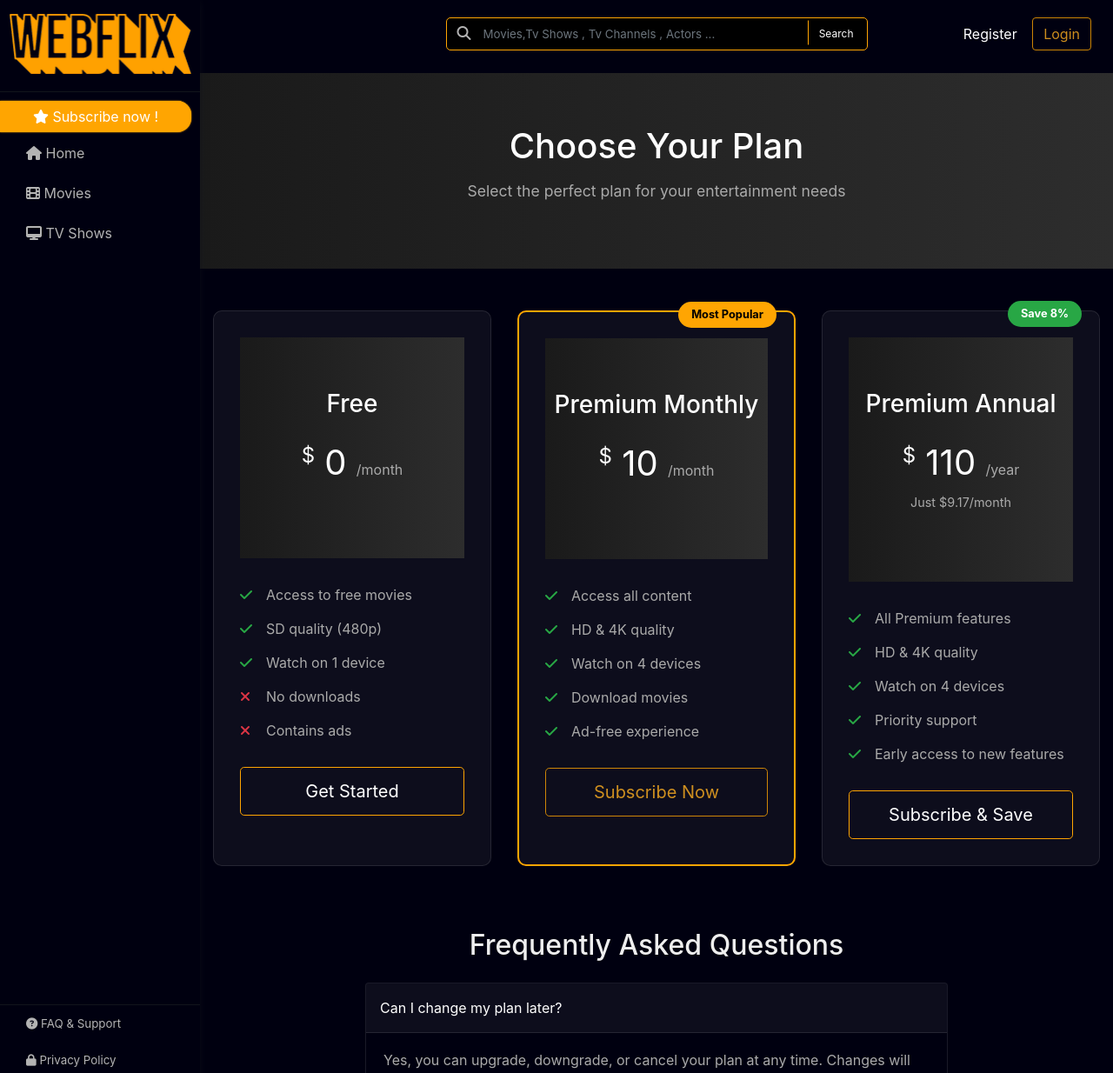
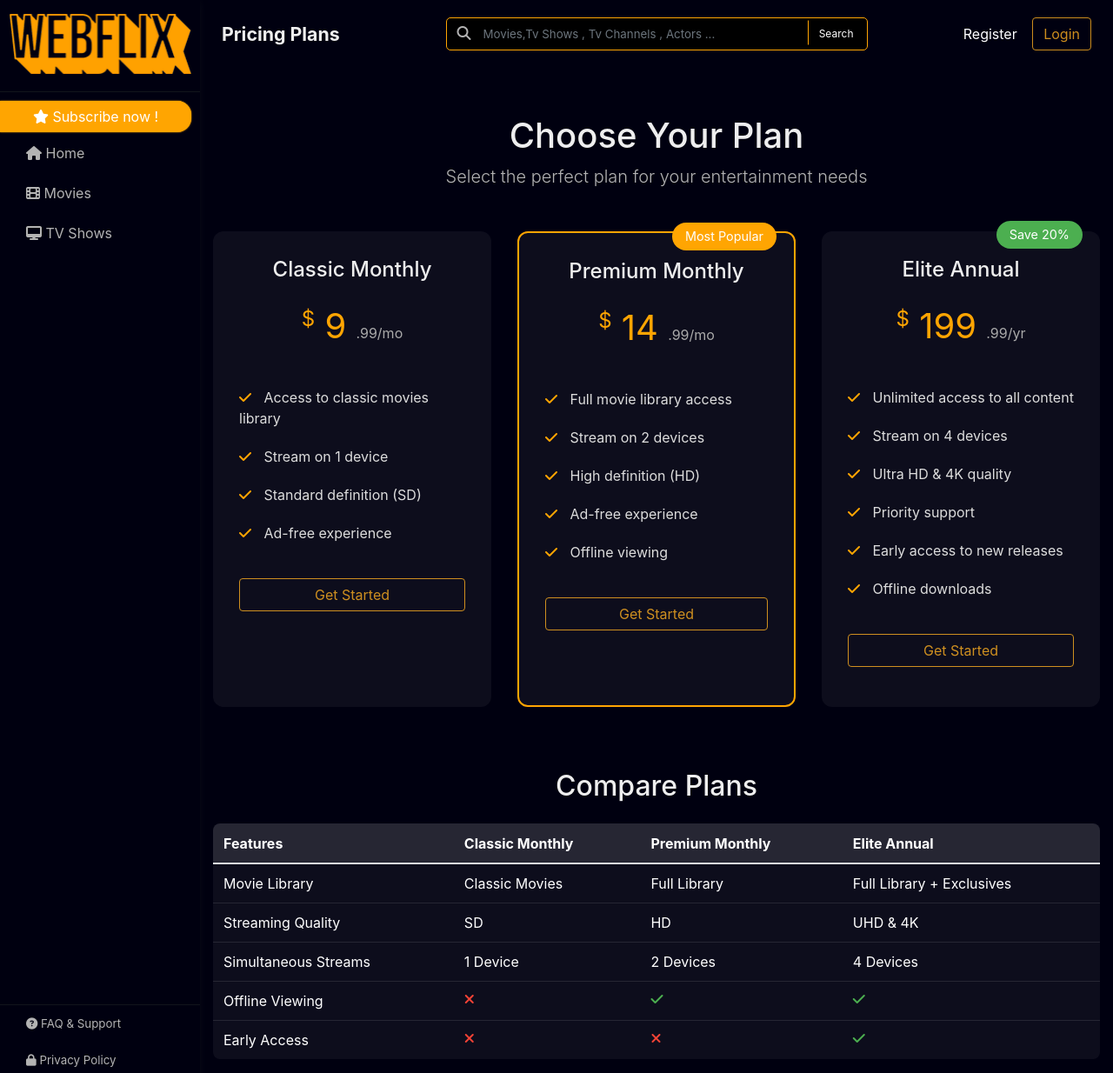
Before and after one commit to manjurulhoque/django-webflix, a Django app: template templates/pages/pricing.html in a window 1280 px wide. Shown: the top 1234 px of the page at 87% size. Run offline with Django 3.2, Linux system fonts and the light colour scheme; the template is opened without the code that fills it: most values are stand-ins (such as "Sample title", 1, 10 or a date in 2020); some libraries are stand-ins or nearby versions.

Commit message:
feat: subscribe to plan and store information from stripe

```diff
--- a/core/urls.py
+++ b/core/urls.py
@@ -9,4 +9,8 @@ urlpatterns = [
     path('privacy-policy/', views.privacy_policy, name='privacy_policy'),
     path('refund-policy/', views.refund_policy, name='refund_policy'),
     path('pricing/', views.pricing, name='pricing'),
+
+    path('checkout/', views.checkout, name='checkout'),
+    path('checkout/success/', views.checkout_success, name='checkout_success'),
+    path('checkout/canceled/', views.checkout_canceled, name='checkout_canceled'),
 ]
--- a/static/css/pricing.css
+++ b/static/css/pricing.css
@@ -1,27 +1,10 @@
-.pricing-header {
-    text-align: center;
-    padding: 60px 0;
-    background: linear-gradient(to right, #1a1a1a, #2d2d2d);
-}
-
-.pricing-header h1 {
-    color: #fff;
-    margin-bottom: 15px;
-}
-
-.pricing-header p {
-    color: #aaa;
-    font-size: 1.1rem;
-}
-
 .pricing-card {
     background: rgba(255,255,255,0.05);
-    border-radius: 10px;
+    border-radius: 12px;
     padding: 30px;
-    height: 100%;
     position: relative;
     transition: transform 0.3s;
-    border: 1px solid rgba(255,255,255,0.1);
+    height: 100%;
 }
 
 .pricing-card:hover {
@@ -37,34 +20,36 @@
     top: -12px;
     right: 20px;
     background: #ffa502;
-    color: #000;
+    color: #fff;
     padding: 5px 15px;
     border-radius: 20px;
-    font-size: 0.8rem;
-    font-weight: bold;
+    font-size: 0.9rem;
 }
 
 .savings-badge {
     position: absolute;
     top: -12px;
     right: 20px;
-    background: #28a745;
+    background: #4CAF50;
     color: #fff;
     padding: 5px 15px;
     border-radius: 20px;
-    font-size: 0.8rem;
-    font-weight: bold;
+    font-size: 0.9rem;
+}
+
+.pricing-header {
+    text-align: center;
+    margin-bottom: 30px;
 }
 
 .pricing-header h3 {
-    color: #fff;
     margin-bottom: 20px;
+    font-size: 1.5rem;
 }
 
 .price {
     font-size: 2.5rem;
-    color: #fff;
-    margin-bottom: 20px;
+    color: #ffa502;
 }
 
 .currency {
@@ -77,17 +62,6 @@
     color: #aaa;
 }
 
-.monthly-equivalent {
-    color: #aaa;
-    font-size: 0.9rem;
-    margin-top: -15px;
-    margin-bottom: 20px;
-}
-
-.pricing-features {
-    margin: 30px 0;
-}
-
 .pricing-features ul {
     list-style: none;
     padding: 0;
@@ -95,85 +69,46 @@
 }
 
 .pricing-features li {
-    color: #aaa;
-    margin-bottom: 15px;
-    display: flex;
-    align-items: center;
+    padding: 10px 0;
+    color: #ddd;
 }
 
 .pricing-features i {
+    color: #ffa502;
     margin-right: 10px;
-    width: 20px;
 }
 
-.pricing-features .fa-check {
-    color: #28a745;
+.pricing-action {
+    margin-top: 30px;
 }
 
-.pricing-features .fa-times {
-    color: #dc3545;
+/* Comparison Table */
+.table {
+    color: #ddd;
+    background: rgba(255,255,255,0.05);
+    border-radius: 8px;
+    overflow: hidden;
 }
 
-.pricing-footer {
-    margin-top: auto;
+.table th {
+    background: rgba(255,255,255,0.1);
+    border-color: rgba(255,255,255,0.1);
 }
 
-.pricing-footer .btn {
-    width: 100%;
-    padding: 12px;
+.table td {
+    border-color: rgba(255,255,255,0.1);
 }
 
-.btn-primary {
-    /* background: #ffa502; */
-    border-color: #ffa502;
+.table i.fa-check {
+    color: #4CAF50;
 }
 
-.btn-outline-primary {
-    color: #ffa502;
-    border-color: #ffa502;
-}
-
-.btn-outline-primary:hover {
-    background: #ffa502;
-    color: #fff;
-}
-
-/* FAQ Styles */
-.pricing-faq {
-    margin-top: 80px;
-}
-
-.pricing-faq .card {
-    background: transparent;
-    border: 1px solid rgba(255,255,255,0.1);
-    margin-bottom: 10px;
-}
-
-.pricing-faq .card-header {
-    background: rgba(255,255,255,0.05);
-    border-bottom: 1px solid rgba(255,255,255,0.1);
-    padding: 0;
-}
-
-.pricing-faq .btn-link {
-    color: #fff;
-    width: 100%;
-    text-align: left;
-    padding: 15px;
-    text-decoration: none;
-}
-
-.pricing-faq .card-body {
-    color: #aaa;
-    padding: 20px;
+.table i.fa-times {
+    color: #f44336;
 }
 
 @media (max-width: 768px) {
     .pricing-card {
         margin-bottom: 30px;
     }
-
-    .price {
-        font-size: 2rem;
-    }
 }
--- a/templates/pages/pricing.html
+++ b/templates/pages/pricing.html
@@ -1,58 +1,46 @@
 {% extends 'base.html' %}
 {% load static %}
 
+{% block title %}Pricing Plans{% endblock %}
+
 {% block content %}
-<div class="pricing-header">
-    <div class="container">
+<div class="container py-5">
+    <div class="text-center mb-5">
         <h1>Choose Your Plan</h1>
-        <p>Select the perfect plan for your entertainment needs</p>
+        <p class="lead">Select the perfect plan for your entertainment needs</p>
     </div>
-</div>
 
-<div class="container py-5">
-    <div class="row justify-content-center pricing-row">
-        <!-- Free Plan -->
+    <div class="row justify-content-center">
+        <!-- Classic Monthly Plan -->
         <div class="col-lg-4 col-md-6 mb-4">
             <div class="pricing-card">
                 <div class="pricing-header">
-                    <h3>Free</h3>
+                    <h3>Classic Monthly</h3>
                     <div class="price">
                         <span class="currency">$</span>
-                        <span class="amount">0</span>
-                        <span class="period">/month</span>
+                        <span class="amount">9</span>
+                        <span class="period">.99/mo</span>
                     </div>
                 </div>
                 <div class="pricing-features">
                     <ul>
-                        <li>
-                            <i class="fas fa-check"></i>
-                            Access to free movies
-                        </li>
-                        <li>
-                            <i class="fas fa-check"></i>
-                            SD quality (480p)
-                        </li>
-                        <li>
-                            <i class="fas fa-check"></i>
-                            Watch on 1 device
-                        </li>
-                        <li>
-                            <i class="fas fa-times"></i>
-                            No downloads
-                        </li>
-                        <li>
-                            <i class="fas fa-times"></i>
-                            Contains ads
-                        </li>
+                        <li><i class="fas fa-check"></i> Access to classic movies library</li>
+                        <li><i class="fas fa-check"></i> Stream on 1 device</li>
+                        <li><i class="fas fa-check"></i> Standard definition (SD)</li>
+                        <li><i class="fas fa-check"></i> Ad-free experience</li>
                     </ul>
                 </div>
-                <div class="pricing-footer">
-                    <a href="{% url 'accounts:register' %}" class="btn btn-outline-primary btn-lg">Get Started</a>
+                <div class="pricing-action">
+                    <form action="{% url 'core:checkout' %}" method="post">
+                        {% csrf_token %}
+                        <input type="hidden" name="plan_id" value="{{ classic_plan.id }}">
+                        <button type="submit" class="btn btn-primary btn-block">Get Started</button>
+                    </form>
                 </div>
             </div>
         </div>
 
-        <!-- Monthly Plan -->
+        <!-- Premium Monthly Plan -->
         <div class="col-lg-4 col-md-6 mb-4">
             <div class="pricing-card popular">
                 <div class="popular-badge">Most Popular</div>
@@ -60,130 +48,113 @@
                     <h3>Premium Monthly</h3>
                     <div class="price">
                         <span class="currency">$</span>
-                        <span class="amount">10</span>
-                        <span class="period">/month</span>
+                        <span class="amount">14</span>
+                        <span class="period">.99/mo</span>
                     </div>
                 </div>
                 <div class="pricing-features">
                     <ul>
-                        <li>
-                            <i class="fas fa-check"></i>
-                            Access all content
-                        </li>
-                        <li>
-                            <i class="fas fa-check"></i>
-                            HD & 4K quality
-                        </li>
-                        <li>
-                            <i class="fas fa-check"></i>
-                            Watch on 4 devices
-                        </li>
-                        <li>
-                            <i class="fas fa-check"></i>
-                            Download movies
-                        </li>
-                        <li>
-                            <i class="fas fa-check"></i>
-                            Ad-free experience
-                        </li>
+                        <li><i class="fas fa-check"></i> Full movie library access</li>
+                        <li><i class="fas fa-check"></i> Stream on 2 devices</li>
+                        <li><i class="fas fa-check"></i> High definition (HD)</li>
+                        <li><i class="fas fa-check"></i> Ad-free experience</li>
+                        <li><i class="fas fa-check"></i> Offline viewing</li>
                     </ul>
                 </div>
-                <div class="pricing-footer">
-                    <a href="" class="btn btn-primary btn-lg most-popular">Subscribe Now</a>
+                <div class="pricing-action">
+                    <form action="{% url 'core:checkout' %}" method="post">
+                        {% csrf_token %}
+                        <input type="hidden" name="plan_id" value="{{ premium_plan.id }}">
+                        <button type="submit" class="btn btn-primary btn-block">Get Started</button>
+                    </form>
                 </div>
             </div>
         </div>
 
-        <!-- Annual Plan -->
+        <!-- Elite Annual Plan -->
         <div class="col-lg-4 col-md-6 mb-4">
             <div class="pricing-card">
-                <div class="savings-badge">Save 8%</div>
+                <div class="savings-badge">Save 20%</div>
                 <div class="pricing-header">
-                    <h3>Premium Annual</h3>
+                    <h3>Elite Annual</h3>
                     <div class="price">
                         <span class="currency">$</span>
-                        <span class="amount">110</span>
-                        <span class="period">/year</span>
-                    </div>
-                    <div class="monthly-equivalent">
-                        Just $9.17/month
+                        <span class="amount">199</span>
+                        <span class="period">.99/yr</span>
                     </div>
                 </div>
                 <div class="pricing-features">
                     <ul>
-                        <li>
-                            <i class="fas fa-check"></i>
-                            All Premium features
-                        </li>
-                        <li>
-                            <i class="fas fa-check"></i>
-                            HD & 4K quality
-                        </li>
-                        <li>
-                            <i class="fas fa-check"></i>
-                            Watch on 4 devices
-                        </li>
-                        <li>
-                            <i class="fas fa-check"></i>
-                            Priority support
-                        </li>
-                        <li>
-                            <i class="fas fa-check"></i>
-                            Early access to new features
-                        </li>
+                        <li><i class="fas fa-check"></i> Unlimited access to all content</li>
+                        <li><i class="fas fa-check"></i> Stream on 4 devices</li>
+                        <li><i class="fas fa-check"></i> Ultra HD & 4K quality</li>
+                        <li><i class="fas fa-check"></i> Priority support</li>
+                        <li><i class="fas fa-check"></i> Early access to new releases</li>
+                        <li><i class="fas fa-check"></i> Offline downloads</li>
                     </ul>
                 </div>
-                <div class="pricing-footer">
-                    <a href="" class="btn btn-outline-primary btn-lg">Subscribe & Save</a>
+                <div class="pricing-action">
+                    <form action="{% url 'core:checkout' %}" method="post">
+                        {% csrf_token %}
+                        <input type="hidden" name="plan_id" value="{{ elite_plan.id }}">
+                        <button type="submit" class="btn btn-primary btn-block">Get Started</button>
+                    </form>
                 </div>
             </div>
         </div>
     </div>
 
-    <!-- FAQ Section -->
-    <div class="pricing-faq mt-5">
-        <h2 class="text-center mb-4">Frequently Asked Questions</h2>
-        <div class="row justify-content-center">
-            <div class="col-lg-8">
-                <div class="accordion" id="pricingFaq">
-                    <!-- FAQ Item 1 -->
-                    <div class="card">
-                        <div class="card-header" id="faqOne">
-                            <h2 class="mb-0">
-                                <button class="btn btn-link" type="button" data-toggle="collapse" data-target="#collapseOne">
-                                    Can I change my plan later?
-                                </button>
-                            </h2>
-                        </div>
-                        <div id="collapseOne" class="collapse show" data-parent="#pricingFaq">
-                            <div class="card-body">
-                                Yes, you can upgrade, downgrade, or cancel your plan at any time. Changes will take effect at the start of your next billing cycle.
-                            </div>
-                        </div>
-                    </div>
-
-                    <!-- FAQ Item 2 -->
-                    <div class="card">
-                        <div class="card-header" id="faqTwo">
-                            <h2 class="mb-0">
-                                <button class="btn btn-link collapsed" type="button" data-toggle="collapse" data-target="#collapseTwo">
-                                    What payment methods do you accept?
-                                </button>
-                            </h2>
-                        </div>
-                        <div id="collapseTwo" class="collapse" data-parent="#pricingFaq">
-                            <div class="card-body">
-                                We accept all major credit cards, PayPal, and various local payment methods depending on your region.
-                            </div>
-                        </div>
-                    </div>
-                </div>
-            </div>
+    <!-- Features Comparison -->
+    <div class="comparison-section mt-5">
+        <h2 class="text-center mb-4">Compare Plans</h2>
+        <div class="table-responsive">
+            <table class="table">
+                <thead>
+                    <tr>
+                        <th>Features</th>
+                        <th>Classic Monthly</th>
+                        <th>Premium Monthly</th>
+                        <th>Elite Annual</th>
+                    </tr>
+                </thead>
+                <tbody>
+                    <tr>
+                        <td>Movie Library</td>
+                        <td>Classic Movies</td>
+                        <td>Full Library</td>
+                        <td>Full Library + Exclusives</td>
+                    </tr>
+                    <tr>
+                        <td>Streaming Quality</td>
+                        <td>SD</td>
+                        <td>HD</td>
+                        <td>UHD & 4K</td>
+                    </tr>
+                    <tr>
+                        <td>Simultaneous Streams</td>
+                        <td>1 Device</td>
+                        <td>2 Devices</td>
+                        <td>4 Devices</td>
+                    </tr>
+                    <tr>
+                        <td>Offline Viewing</td>
+                        <td><i class="fas fa-times"></i></td>
+                        <td><i class="fas fa-check"></i></td>
+                        <td><i class="fas fa-check"></i></td>
+                    </tr>
+                    <tr>
+                        <td>Early Access</td>
+                        <td><i class="fas fa-times"></i></td>
+                        <td><i class="fas fa-times"></i></td>
+                        <td><i class="fas fa-check"></i></td>
+                    </tr>
+                </tbody>
+            </table>
         </div>
     </div>
 </div>
 {% endblock %}
 
 {% block styles %}
-    <link rel="stylesheet" href="{% static 'css/pricing.css' %}">
+<link rel="stylesheet" href="{% static 'css/pricing.css' %}">
 {% endblock %}
--- a/webflix/settings.py
+++ b/webflix/settings.py
@@ -101,9 +101,8 @@ MEDIA_ROOT = os.path.join(BASE_DIR, "media")
 
 AUTH_USER_MODEL = "accounts.User"
 
-STRIPE_LIVE_SECRET_KEY = os.environ.get("STRIPE_LIVE_SECRET_KEY", "")
-STRIPE_TEST_SECRET_KEY = os.environ.get("STRIPE_TEST_SECRET_KEY", "")
-STRIPE_LIVE_MODE = False  # Change to True in production
+STRIPE_SECRET_KEY = os.environ.get("STRIPE_SECRET_KEY", "")
+STRIPE_LIVE_MODE = os.environ.get("STRIPE_LIVE_MODE", False)
 DJSTRIPE_WEBHOOK_SECRET = "whsec_xxx"  # Get it from the section in the Stripe dashboard where you added the webhook endpoint
 DJSTRIPE_FOREIGN_KEY_TO_FIELD = "id"
 
```
Also changed, not shown: accounts/models.py (+9 -0 lines), core/views.py (+63 -8 lines), templates/pages/checkout_canceled.html (added, +102 -0 lines), templates/pages/checkout_success.html (added, +101 -0 lines), utils/billing.py (added, +10 -0 lines), accounts/migrations/0003_user_subscription.py (added), movies/migrations/0004_remove_watchhistory_movie_remove_watchhistory_user_and_more.py (added), utils/__init__.py (added), 1 other file.
